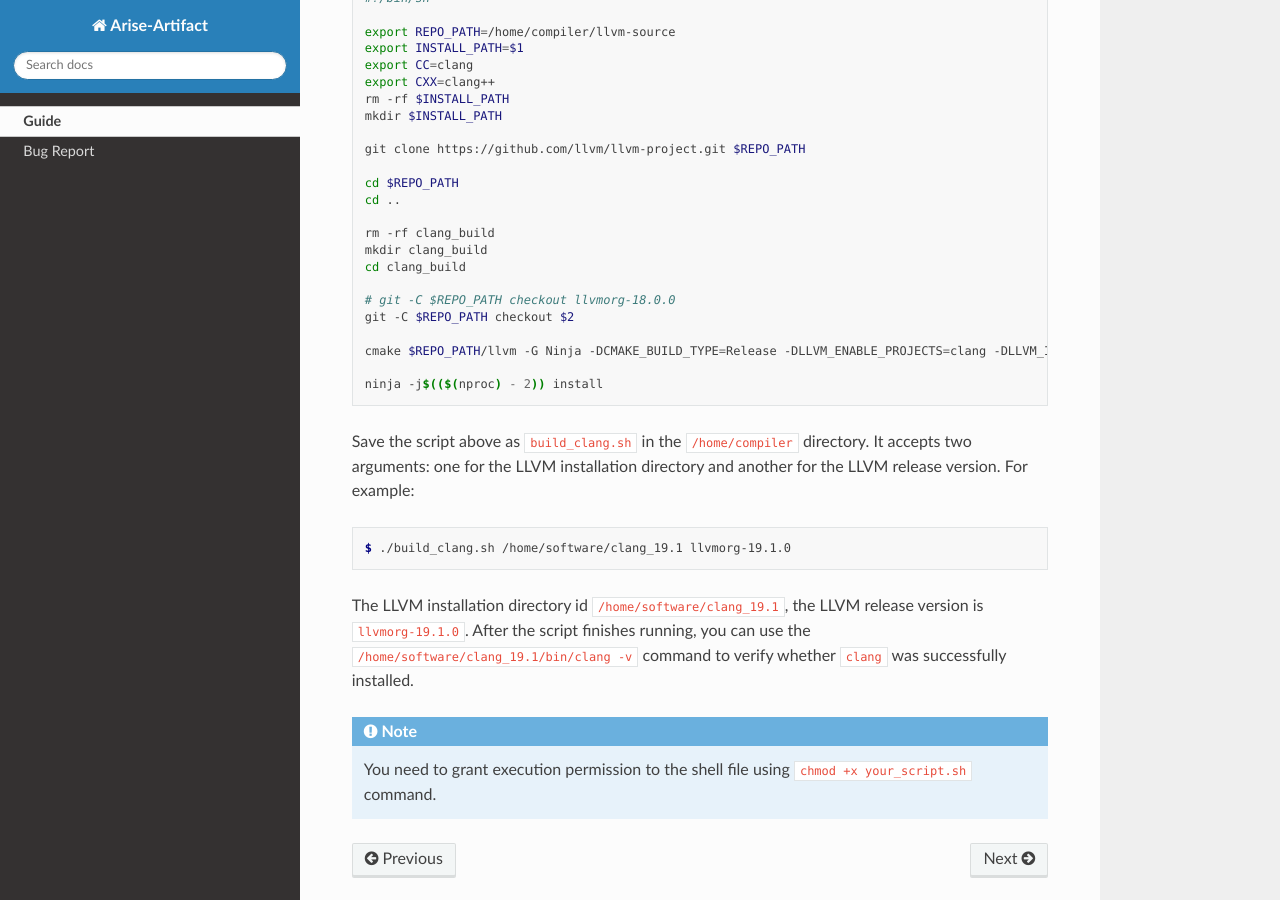
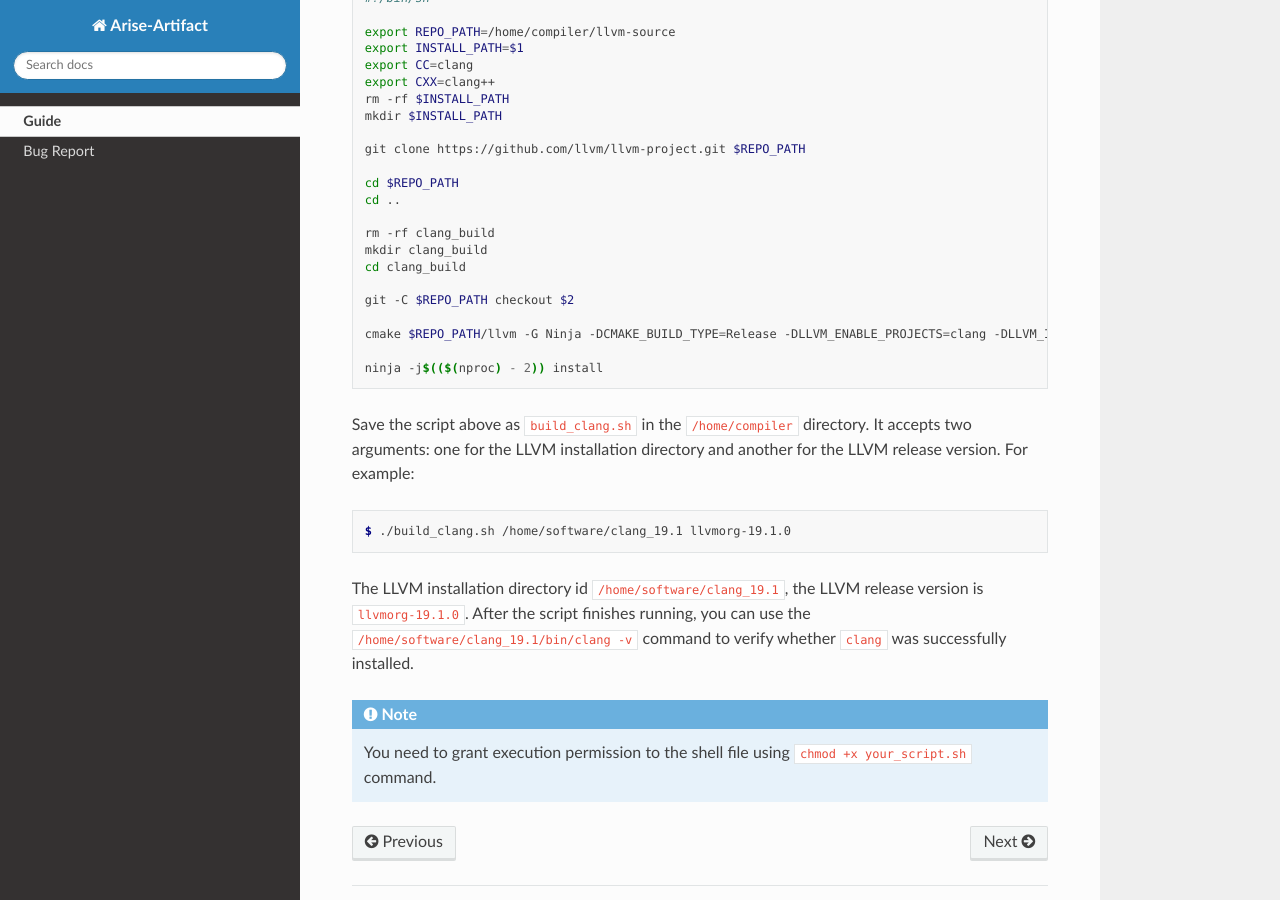
Before and after one commit to wjccst/arise_doc, a Sphinx documentation site: the page built from docs/source/guide.rst, in a window 1280 px wide and 900 px high, scrolled down 2805 px. Built offline with Sphinx 7.4.7 and the Read the Docs theme 3.1.0, drawn with Linux system fonts in a browser that asks for light colours.

Commit message:
Update guide.rst

```diff
--- a/docs/source/guide.rst
+++ b/docs/source/guide.rst
@@ -146,7 +146,6 @@ The GCC installation directory id ``/home/software/gcc_14.2``, the GCC release v
    mkdir clang_build
    cd clang_build
 
-   # git -C $REPO_PATH checkout llvmorg-18.0.0
    git -C $REPO_PATH checkout $2
 
    cmake $REPO_PATH/llvm -G Ninja -DCMAKE_BUILD_TYPE=Release -DLLVM_ENABLE_PROJECTS=clang -DLLVM_INCLUDE_BENCHMARKS=OFF -DLLVM_INCLUDE_TESTS=OFF -DLLVM_USE_NEWPM=ON -DLLVM_TARGETS_TO_BUILD=X86 -DCMAKE_INSTALL_PREFIX=$INSTALL_PATH -DLLVM_LINK_LLVM_DYLIB=ON -DLLVM_BUILD_LLVM_DYLIB=ON -DLLVM_BUILD_INSTRUMENTED_COVERAGE=ON
```
